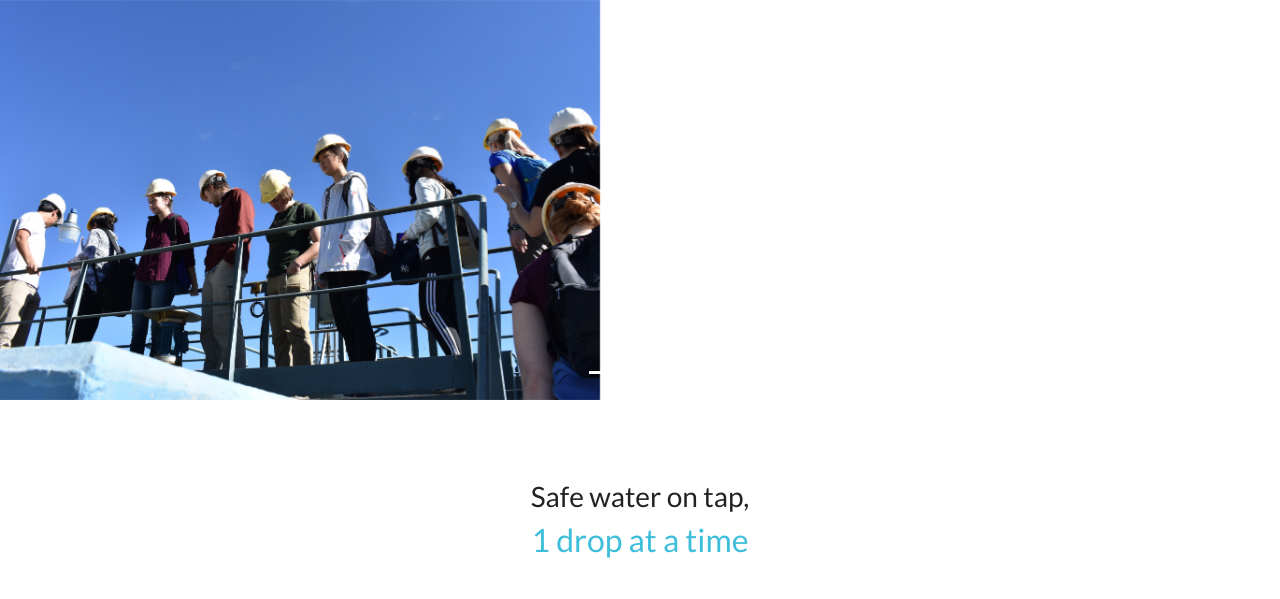
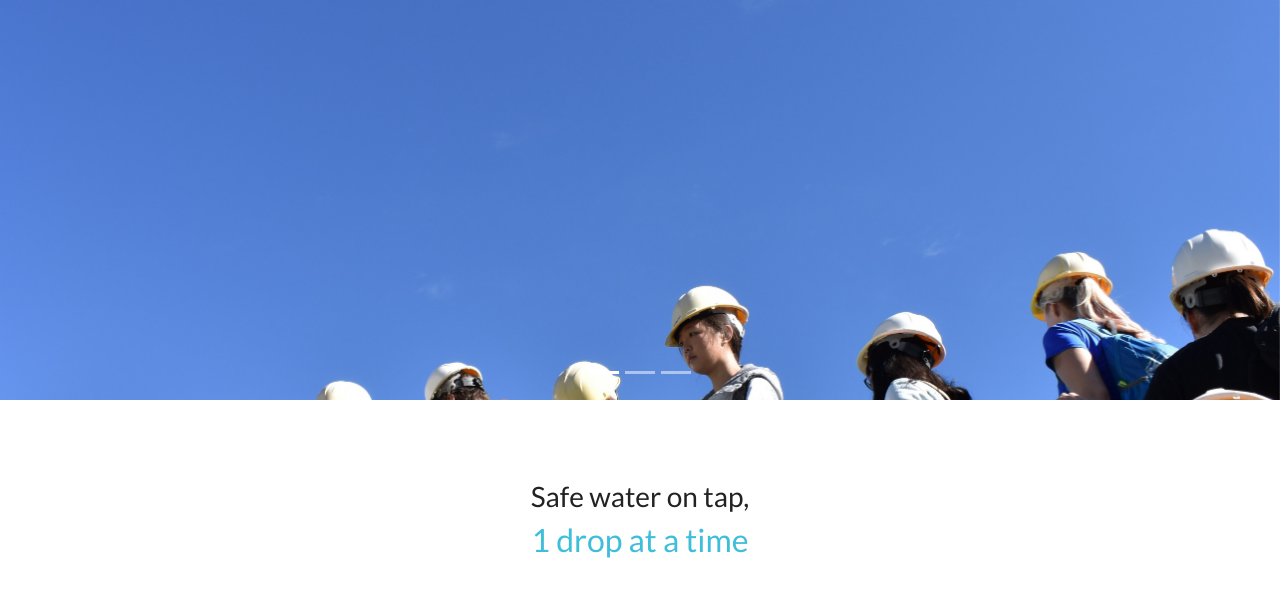
Before and after one commit to AguaClara/WKM, a PHP site: page / in a window 1280 px wide. Shown: the part 113-712 px from the top of the page. Run offline with PHP 8.4, Linux system fonts and the light colour scheme; some libraries are stand-ins or nearby versions.

Commit message:
fixed carousel

```diff
--- a/about.php
+++ b/about.php
@@ -9,6 +9,8 @@
 
 </head>
 <body>
+ <?php include("includes/nav.php");?>
+
 
 
 </body>
--- a/styles/all.css
+++ b/styles/all.css
@@ -21,7 +21,7 @@ html, body {
   text-align: center;
 }
 
-.carousel-item{
+.carousel-inner{
   width:100%;
   height: 400px !important;
 }
```
